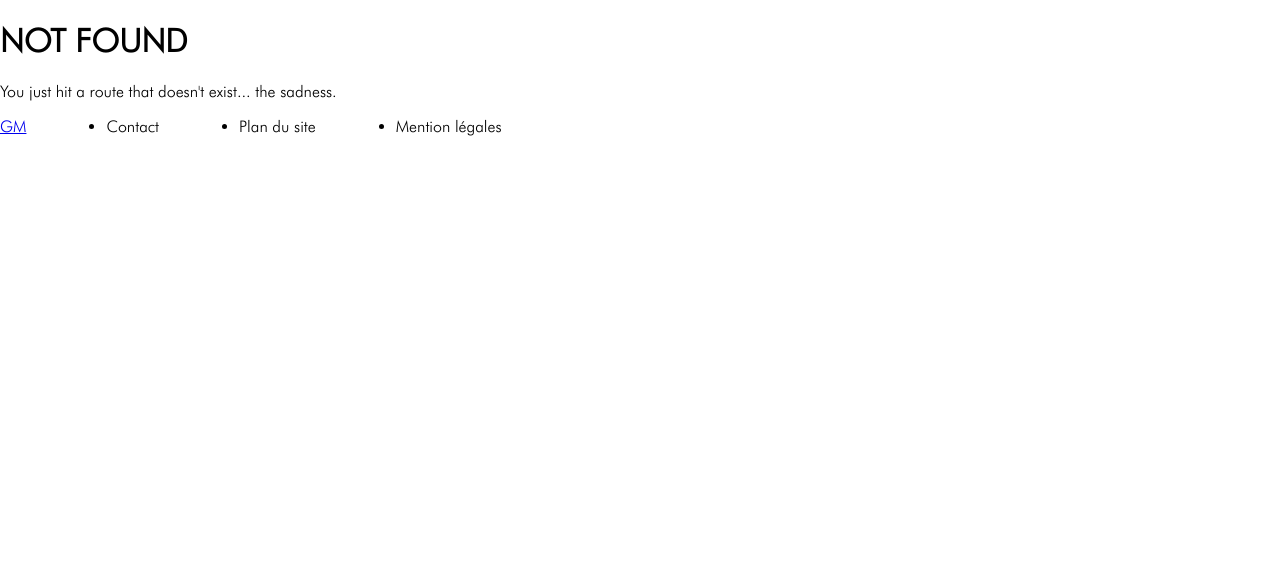
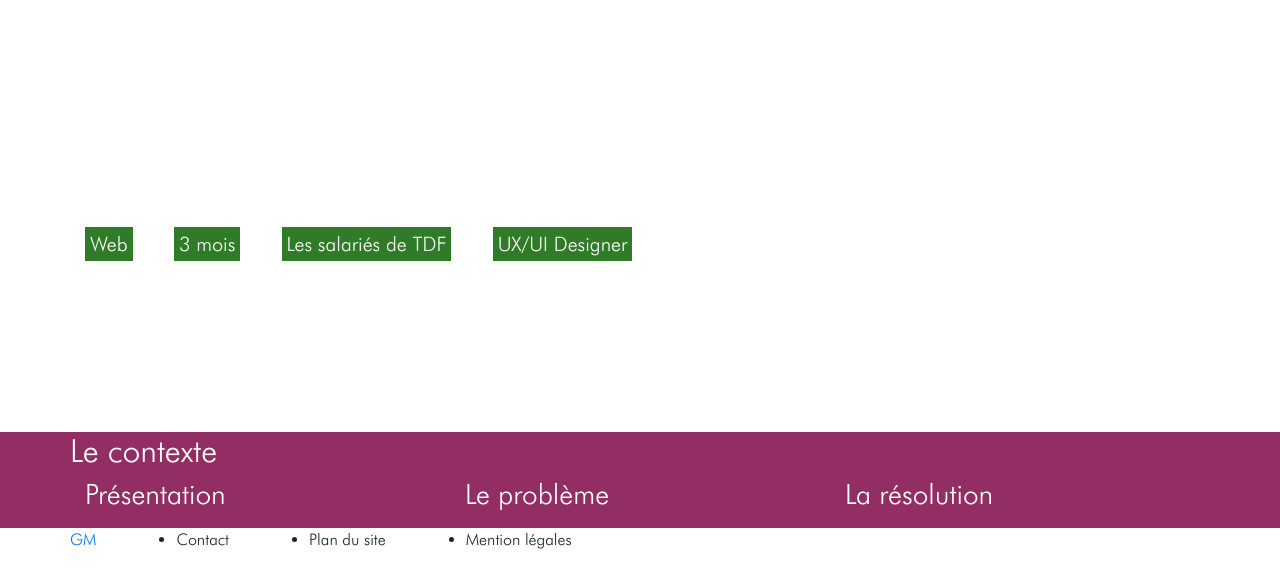
Before and after one commit to stavroguine/ux-fury, a Gatsby site: page /projects/tdf in a window 1280 px wide. Before the commit this address had no page. Built offline with nearby package versions, Linux system fonts and the light colour scheme; Gatsby itself is replaced by a stand-in of ours.

Commit message:
added tdf component and some generic stuff

```diff
--- /dev/null
+++ b/src/components/tag.js
@@ -0,0 +1,17 @@
+import React from "react"
+
+const Tag = props  => (
+    <span className="tag"
+         style={{
+             backgroundColor: `#2F7B27`,
+             border: `5px solid #2F7B27`,
+             color: `white`,
+             fontSize: `20px`,
+             marginRight: `5%`,
+         }}>
+        {props.children}
+    </span>
+);
+
+
+export default Tag
--- a/src/pages/page-2.tsx
+++ /dev/null
@@ -1,17 +0,0 @@
-// Gatsby supports TypeScript natively!
-import React from "react"
-import { PageProps, Link } from "gatsby"
-
-import Layout from "../components/layout"
-import SEO from "../components/seo"
-
-const SecondPage = (props: PageProps) => (
-  <Layout>
-    <SEO title="Page two" />
-    <h1>Hi from the second page</h1>
-    <p>Welcome to page 2 ({props.path})</p>
-    <Link to="/">Go back to the homepage</Link>
-  </Layout>
-)
-
-export default SecondPage
--- /dev/null
+++ b/src/pages/projects/tdf.js
@@ -0,0 +1,68 @@
+import React from "react";
+import Layout from "../../components/layout";
+import SEO from "../../components/seo";
+import 'bootstrap/dist/css/bootstrap.min.css';
+import '../../styles/projects/tdf.scss';
+import Tag from "../../components/tag";
+import Background from "../../components/background";
+
+const TdfPage = () => (
+    <Layout>
+        <SEO title="Tdf" />
+        <main className="tdf">
+            <section id="tdfSplash" className="tdf__splash">
+                <div className="container h-100">
+                    <div className="row h-100">
+                        <div className="col-sm-12 col-md-9 my-auto ">
+                            <div className="tdf__splash--content align-middle">
+                                <div className="tdf__splash--title">
+                                    <h1>TDF, l'intranet communautaire</h1>
+                                </div>
+                                <Tag>Web</Tag>
+                                <Tag>3 mois</Tag>
+                                <Tag>Les salariés de TDF</Tag>
+                                <Tag>UX/UI Designer</Tag>
+                            </div>
+                        </div>
+                    </div>
+                </div>
+            </section>
+            <section id="tdfIntro" className="tdf__intro">
+                <div className="container h-100">
+                <div className="row h-100">
+                    <div className="sol-sm-12">
+                        <div className="tdf__intro--title">
+                            <h2>Le contexte</h2>
+                        </div>
+                    </div>
+                </div>
+                <div className="row h-100">
+                    <div className="sol-sm-12 col-md-4">
+                        <h3>Présentation</h3>
+                        <p>
+
+                        </p>
+
+                    </div>
+                    <div className="sol-sm-12 col-md-4">
+                        <h3>Le problème</h3>
+                        <p>
+
+                        </p>
+
+                    </div>
+                    <div className="sol-sm-12 col-md-4">
+                        <h3>La résolution</h3>
+                        <p>
+
+                        </p>
+
+                    </div>
+                </div>
+            </div>
+            </section>
+        </main>
+    </Layout>
+);
+
+export default TdfPage
--- a/src/styles/career.scss
+++ b/src/styles/career.scss
@@ -1,9 +1,4 @@
-/*
-** Colors
-**/
-
-$bio-background-color: #2F7B27;
-$recap-background-color: #226D84;
+@import "src/styles/colors";
 
 /*
 ** Career
@@ -24,7 +19,7 @@ $recap-background-color: #226D84;
 
   &__bio {
     overflow: hidden;
-    background-color: $bio-background-color;
+    background-color: $green;
     height: 80vh;
     position: relative;
     width: 100vw;
--- /dev/null
+++ b/src/styles/colors.scss
@@ -0,0 +1,8 @@
+/*
+** Colors
+**/
+
+$green: #2F7B27;
+$blue: #226D84;
+$prune: #922E63;
+$grey: #707070;
--- a/src/styles/home.scss
+++ b/src/styles/home.scss
@@ -1,17 +1,10 @@
-/*
-** Colors
-**/
-
-$color-top-tools: #922e63;
-$color-home-button: #4daa16;
-$color-home-splash: #e3cc40;
+@import "src/styles/colors";
 
 /*
 ** Home
 **/
 
 .home {
-
   h2 {
     font-family: "Antenna Cond Regular" ;
     font-size: 28px;
@@ -20,8 +13,8 @@ $color-home-splash: #e3cc40;
   .button {
     background-color: transparent;
     border-radius: 15px;
-    border: solid 2px $color-home-button;
-    color: $color-home-button;
+    border: solid 2px $green;
+    color: $green;
     cursor: pointer;
     font-weight: bold;
     padding-bottom: 1px;
@@ -33,13 +26,13 @@ $color-home-splash: #e3cc40;
     font-size: 20px;
 
     a {
-      color: $color-home-button;
+      color: $green;
       text-decoration: none;
       :visited {
-        color: $color-home-button;
+        color: $green;
       }
       :hover {
-        color: $color-home-button;
+        color: $green;
       }
     }
   }
@@ -83,7 +76,6 @@ $color-home-splash: #e3cc40;
           float: right;
           margin-right: 4vh;
           margin-top: -2vh;
-
         }
       }
     }
@@ -103,14 +95,6 @@ $color-home-splash: #e3cc40;
   }
 
   &__topProjects {
-
-    .black-opacity {
-      background-color: black;
-      height: 396px;
-      position: absolute;
-      opacity: 0.2;
-      width: 530px;
-    }
 
     img {
       height: 100%;
@@ -139,7 +123,7 @@ $color-home-splash: #e3cc40;
   }
 
   &__topTools {
-    background-color: $color-top-tools;
+    background-color: $prune;
     color: white;
 
     h3 {
--- /dev/null
+++ b/src/styles/projects/tdf.scss
@@ -0,0 +1,23 @@
+@import "src/styles/colors";
+
+
+/*
+** Tdf
+**/
+
+.tdf {
+  &__splash {
+    height: 54vh;
+    width: 100vw;
+
+    &--title {
+      color: white;
+    }
+
+  }
+
+  &__intro {
+    background-color: $prune;
+    color: white;
+  }
+}
```
Also changed, not shown: src/components/black-opacity.js (added, +15 -0 lines), src/pages/index.js (+4 -3 lines), src/pages/projects.js (+52 -1 lines), src/styles/layout.scss (+0 -7 lines), src/styles/projects.scss (+23 -5 lines).
